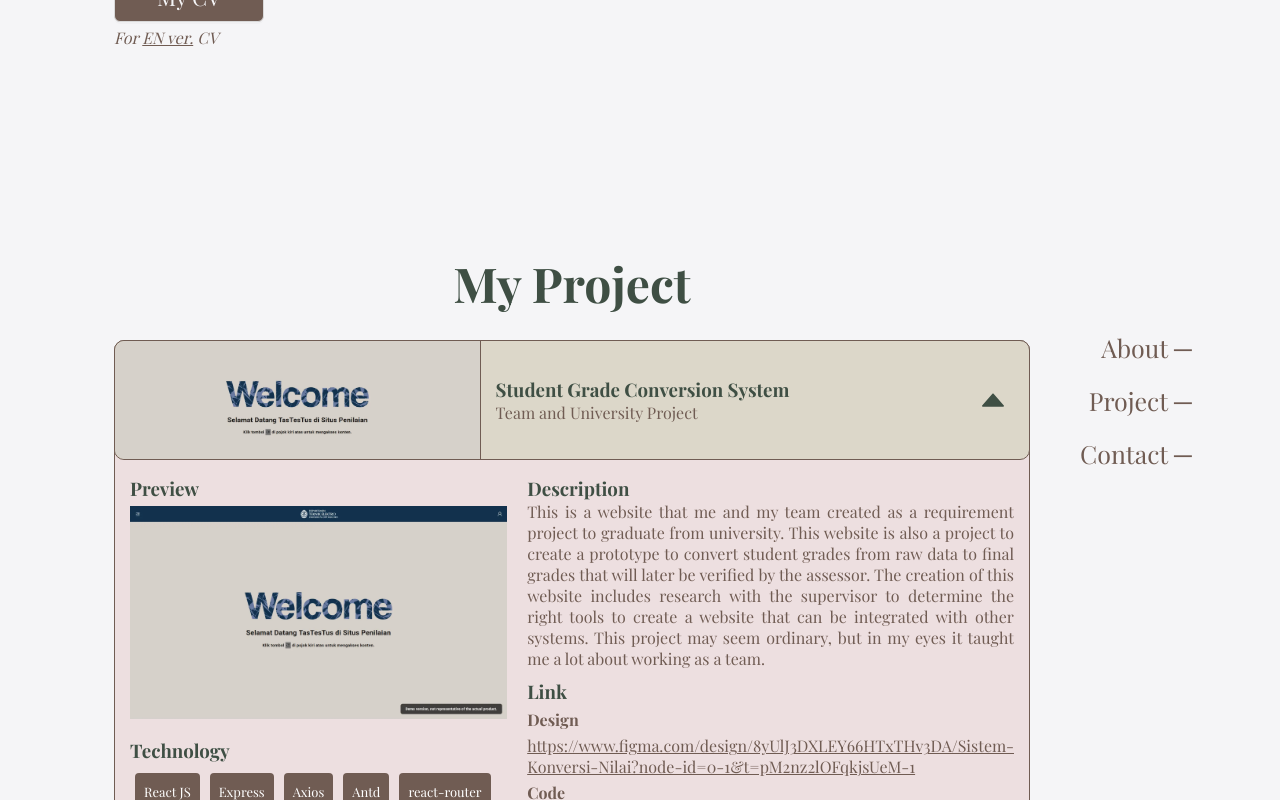
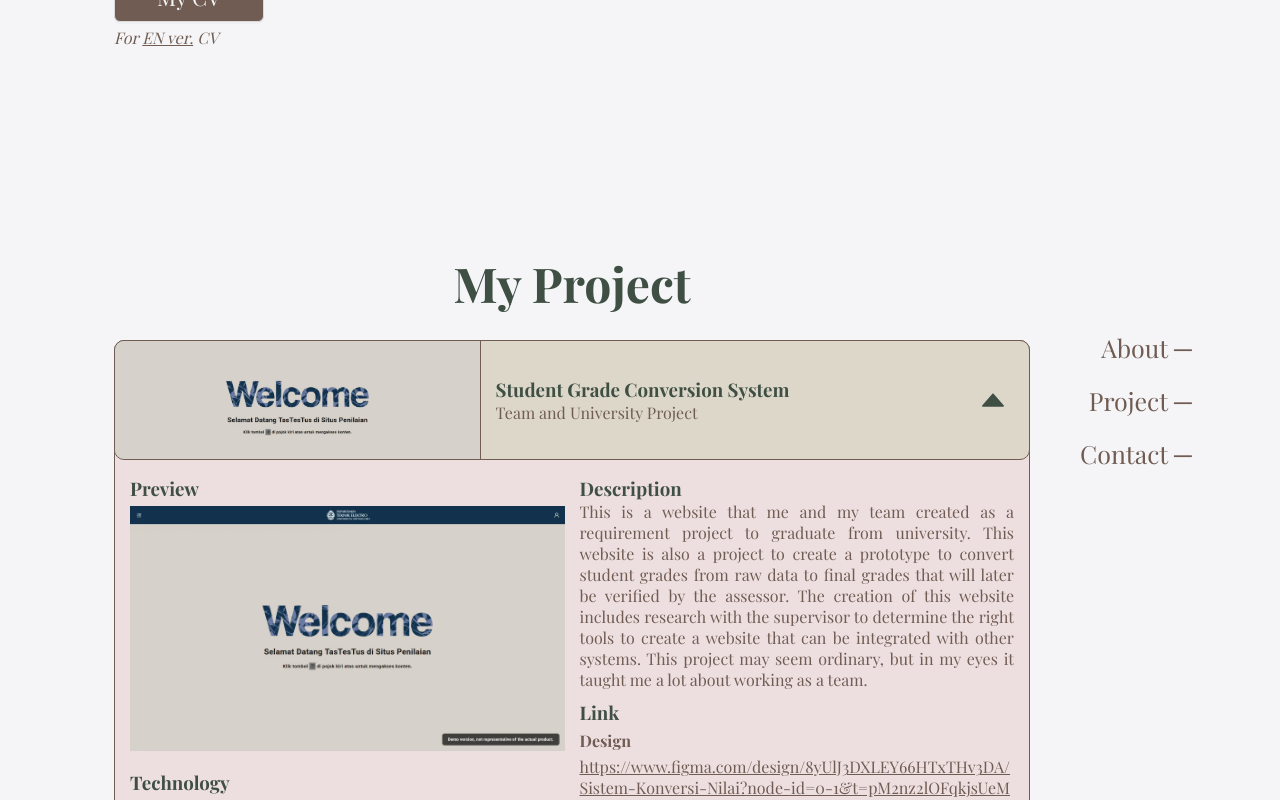
Before and after one commit to falzee/portfolio, a React (Create React App) app: page / in a window 1280 px wide. Both pictures are taken after a click on the element 993 px from the left and 1041 px from the top of the page. Shown: the part 641-1441 px from the top of the page. Built offline with nearby package versions, Linux system fonts and the light colour scheme; a web font is replaced by a local one.

Commit message:
chrome issue

```diff
--- a/src/App.css
+++ b/src/App.css
@@ -32,6 +32,11 @@ p{
 .link-project {
   color: #705C53;
   text-align: justify;
+  word-break: break-all; /* Forces breaking at any character */
+  overflow-wrap: break-word; /* Ensures long words break correctly */
+  white-space: normal; /* Allows wrapping */
+  display: inline-block; /* Prevents overflow */
+  max-width: 100%; /* Ensures it stays within container */
 }
 
 .link-project:hover {
@@ -46,23 +51,35 @@ p{
   font-family: "Playfair Display", sans-serif;
 }
 
-.column-project {
-  flex: 1;
-  /* min-width: 250px;  */
-}
-
+/* ProjectList */
 .content-project {
   display: flex;
   flex-wrap: wrap;
-  gap: 20px; /* Default gap for two columns */
+  width: 100%;
+  max-width: 100%;
+  gap: 15px;
+}
+
+.column-project {
+  flex: 1;
+  min-width: 300px;
+  flex-wrap: wrap;
+  max-width: 100%;
+  min-width: 0;
 }
 
 @media (max-width: 768px) {
   .content-project {
+    display: flex;
     flex-direction: column;
+    flex-wrap: wrap;
+    width: 100%;
+    max-width: 100%;
     gap: 0px; /* Removes gap when stacked */
   }
 }
+/* ProjectList END */
+
 
 @media only screen and (max-width: 500px) {
   h1{
@@ -87,6 +104,7 @@ p{
   align-items: flex-start;
   justify-content: flex-end;
 }
+
 html {
   scroll-behavior: smooth;
 }
--- a/src/components/ProjectList.tsx
+++ b/src/components/ProjectList.tsx
@@ -102,6 +102,11 @@ const ProjectList: React.FC<Props> = ({ title,subTitle,preview,link,description,
               padding:"125px 15px 15px 15px",
               zIndex: 1000,
               position: "relative", // Added position
+              width: "100%", // Ensures it fits parent
+              maxWidth: "100%", // Prevents overflow
+              overflow: "hidden", // Stops content from bleeding
+              display: "flex",
+              flexDirection: "column",
             }}
             >
               <div className="content-project">
```
